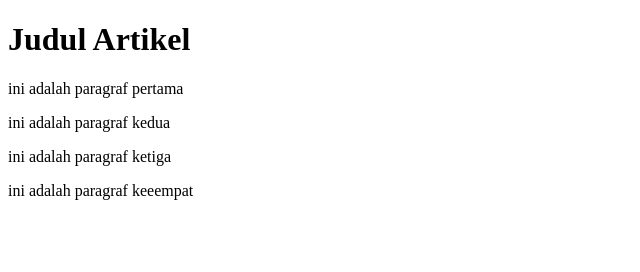
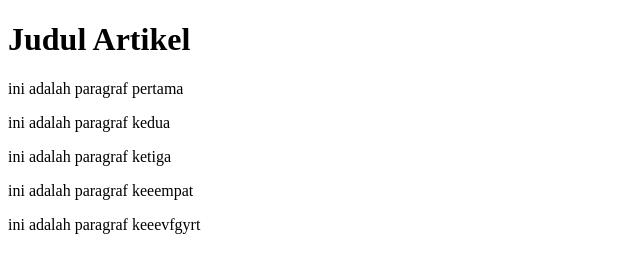
Before and after one commit to Sherly4/ppp, a plain HTML site: page index.html in a window 1280 px wide. Shown: the whole page, without its empty margins (0-640 px from the left). Drawn offline with Linux system fonts and the light colour scheme.

Commit message:
ini adalah paragraf pertamahggggggg

```diff
--- a/index.html
+++ b/index.html
@@ -11,5 +11,6 @@
     <p>ini adalah paragraf kedua</p>
     <p>ini adalah paragraf ketiga</p>
     <p>ini adalah paragraf keeempat</p>
+    <p>ini adalah paragraf keeevfgyrt</p>
 </body>
 </html>
```
